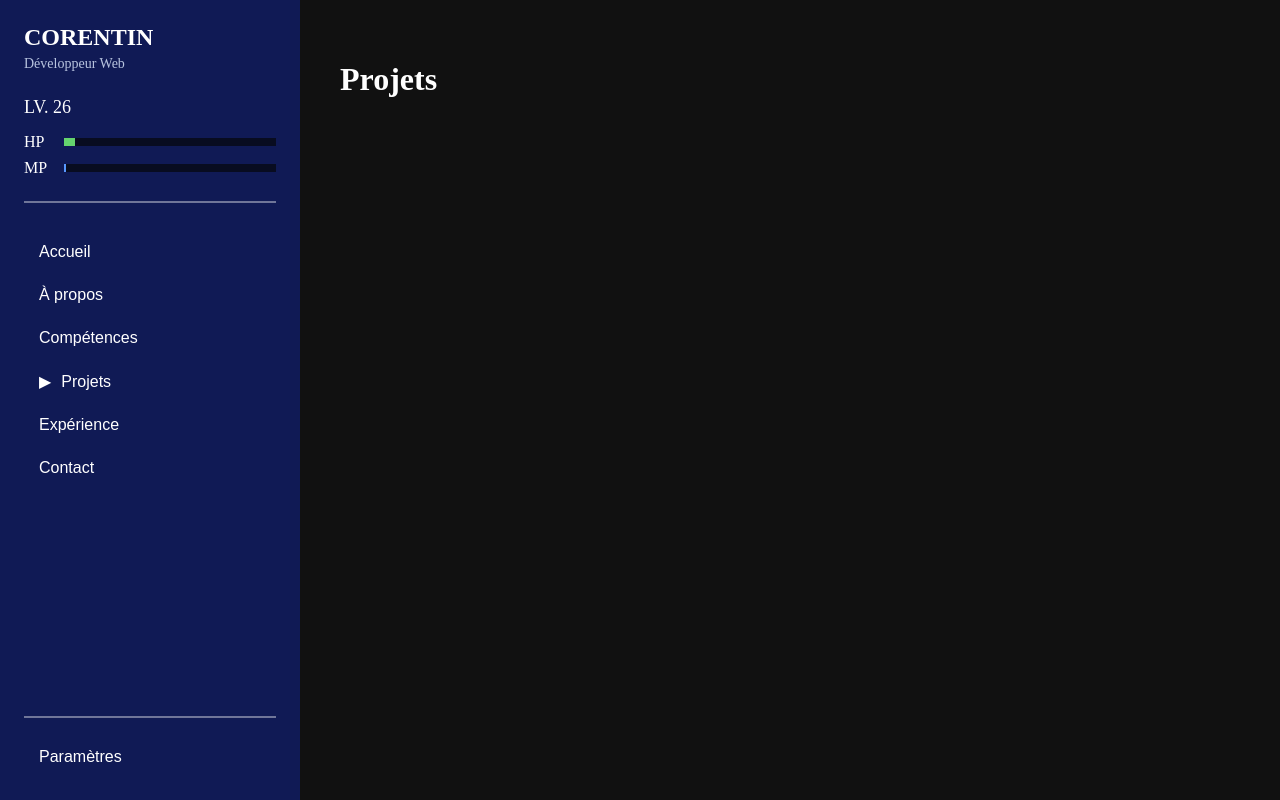
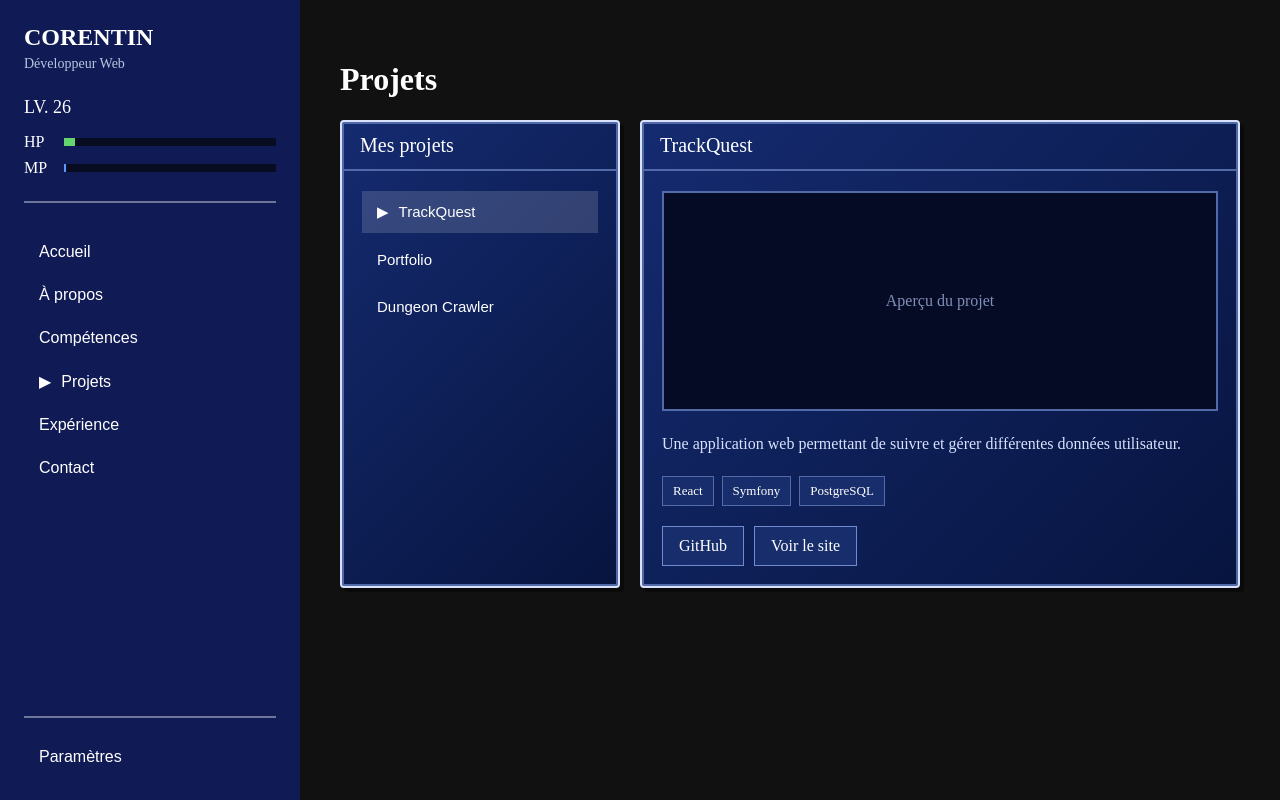
Before and after one commit to Corentin-Epitech/PortFolio, a React app in the folder portfolio/: page / in a window 1280 px wide. Both pictures are taken after a click on the button "Projets". Built offline with nearby package versions, Linux system fonts and the light colour scheme; the HTML template or start-up script is replaced by a standard one.

Commit message:
Add: Project system first version

```diff
--- /dev/null
+++ b/portfolio/src/components/projects/ProjectDetails.css
@@ -0,0 +1,66 @@
+.project-details {
+    display: flex;
+    flex-direction: column;
+
+    gap: 20px;
+}
+
+.project-details__preview {
+    display: flex;
+    align-items: center;
+    justify-content: center;
+
+    min-height: 220px;
+
+    background-color: #050b25;
+
+    border: 2px solid #526aa8;
+
+    color: #8190b8;
+}
+
+.project-details__description {
+    margin: 0;
+
+    line-height: 1.6;
+
+    color: #d8e2ff;
+}
+
+.project-details__technologies {
+    display: flex;
+    flex-wrap: wrap;
+
+    gap: 8px;
+}
+
+.project-details__technology {
+    padding: 6px 10px;
+
+    background-color: #182d6b;
+
+    border: 1px solid #526aa8;
+
+    font-size: 13px;
+}
+
+.project-details__actions {
+    display: flex;
+
+    gap: 10px;
+}
+
+.project-details__actions a {
+    padding: 10px 16px;
+
+    background-color: #182d6b;
+    color: white;
+
+    border: 1px solid #718bd0;
+
+    text-decoration: none;
+}
+
+.project-details__actions a:hover {
+    background-color: #27448f;
+}
--- /dev/null
+++ b/portfolio/src/components/projects/ProjectDetails.jsx
@@ -0,0 +1,56 @@
+import "./ProjectDetails.css";
+
+function ProjectDetails({ project }) {
+    return (
+        <div className="project-details">
+
+            <div className="project-details__preview">
+                Aperçu du projet
+            </div>
+
+            <p className="project-details__description">
+                {project.description}
+            </p>
+
+            <div className="project-details__technologies">
+
+                {project.technologies.map((technology) => (
+                    <span
+                        key={technology}
+                        className="project-details__technology"
+                    >
+                        {technology}
+                    </span>
+                ))}
+
+            </div>
+
+            <div className="project-details__actions">
+
+                {project.github && (
+                    <a
+                        href={project.github}
+                        target="_blank"
+                        rel="noreferrer"
+                    >
+                        GitHub
+                    </a>
+                )}
+
+                {project.website && (
+                    <a
+                        href={project.website}
+                        target="_blank"
+                        rel="noreferrer"
+                    >
+                        Voir le site
+                    </a>
+                )}
+
+            </div>
+
+        </div>
+    );
+}
+
+export default ProjectDetails;
--- a/portfolio/src/data/project.js
+++ b/portfolio/src/data/project.js
@@ -0,0 +1,34 @@
+const projects = [
+    {
+        id: 1,
+        title: "TrackQuest",
+        shortDescription: "Application web de suivi et de gestion.",
+        description:
+            "Une application web permettant de suivre et gérer différentes données utilisateur.",
+        technologies: ["React", "Symfony", "PostgreSQL"],
+        github: "#",
+        website: "#",
+    },
+    {
+        id: 2,
+        title: "Portfolio",
+        shortDescription: "Portfolio personnel inspiré des RPG.",
+        description:
+            "Portfolio interactif développé avec React et inspiré des interfaces de RPG de l'ère PlayStation.",
+        technologies: ["React", "Vite", "CSS"],
+        github: "#",
+        website: "#",
+    },
+    {
+        id: 3,
+        title: "Dungeon Crawler",
+        shortDescription: "Prototype de jeu Dungeon Crawler.",
+        description:
+            "Prototype de Dungeon Crawler développé dans le cadre d'un projet personnel.",
+        technologies: ["Godot", "GDScript"],
+        github: "#",
+        website: null,
+    },
+];
+
+export default projects;
--- /dev/null
+++ b/portfolio/src/pages/Projects.css
@@ -0,0 +1,47 @@
+.projects {
+    width: 100%;
+}
+
+.projects__layout {
+    display: grid;
+    grid-template-columns: 280px 1fr;
+
+    gap: 20px;
+}
+
+.projects__list {
+    display: flex;
+    flex-direction: column;
+
+    gap: 6px;
+}
+
+.projects__item {
+    width: 100%;
+
+    padding: 12px 15px;
+
+    border: none;
+
+    background: transparent;
+    color: white;
+
+    text-align: left;
+    font-size: 15px;
+
+    cursor: pointer;
+}
+
+.projects__item:hover {
+    background-color: rgba(255, 255, 255, 0.08);
+}
+
+.projects__item--active {
+    background-color: rgba(255, 255, 255, 0.15);
+}
+
+.projects__item--active::before {
+    content: "▶";
+
+    margin-right: 10px;
+}
--- a/portfolio/src/pages/Projects.jsx
+++ b/portfolio/src/pages/Projects.jsx
@@ -1,7 +1,60 @@
-// Projects.jsx
+import { useState } from "react";
+
+import "./Projects.css";
+
+import RPGWindow from "../components/ui/RPGWindows";
+import projects from "../data/project";
+import ProjectDetails from "../components/projects/ProjectDetails";
+
 
 function Projects() {
-    return <h1>Projets</h1>;
+    const [selectedProjectId, setSelectedProjectId] = useState(projects[0].id);
+
+    const selectedProject = projects.find((project) => project.id ===selectedProjectId);
+
+    return (
+        <div className="projects">
+
+            <h1>Projets</h1>
+
+            <div className="projects__layout">
+
+                <RPGWindow
+                    title="Mes projets"
+                    className="projects__list-window"
+                >
+                    <div className="projects__list">
+
+                        {projects.map((project) => (
+                            <button
+                                key={project.id}
+                                className={`projects__item ${
+                                    selectedProjectId === project.id
+                                        ? "projects__item--active"
+                                        : ""
+                                }`}
+                                onClick={() =>
+                                    setSelectedProjectId(project.id)
+                                }
+                            >
+                                {project.title}
+                            </button>
+                        ))}
+
+                    </div>
+                </RPGWindow>
+
+                <RPGWindow
+                    title={selectedProject.title}
+                    className="projects__details-window"
+                >
+                    <ProjectDetails project={selectedProject} />
+                </RPGWindow>
+
+            </div>
+
+        </div>
+    );
 }
 
 export default Projects;
```
